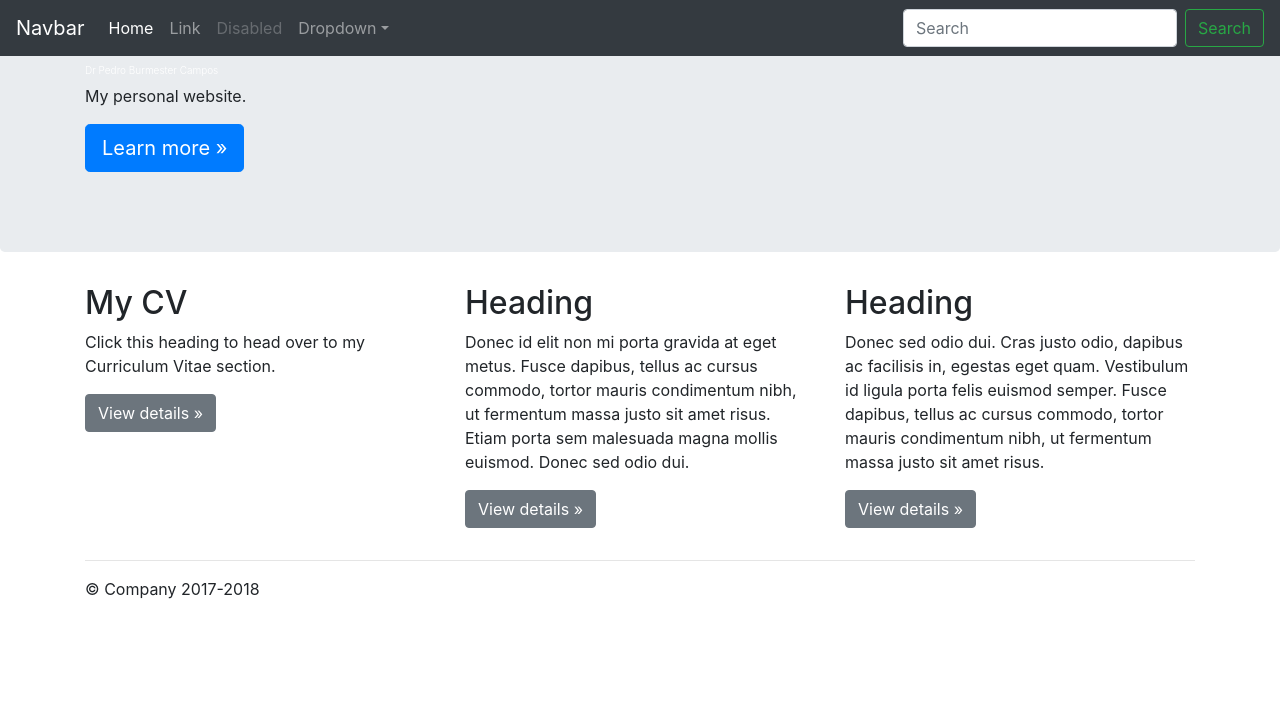
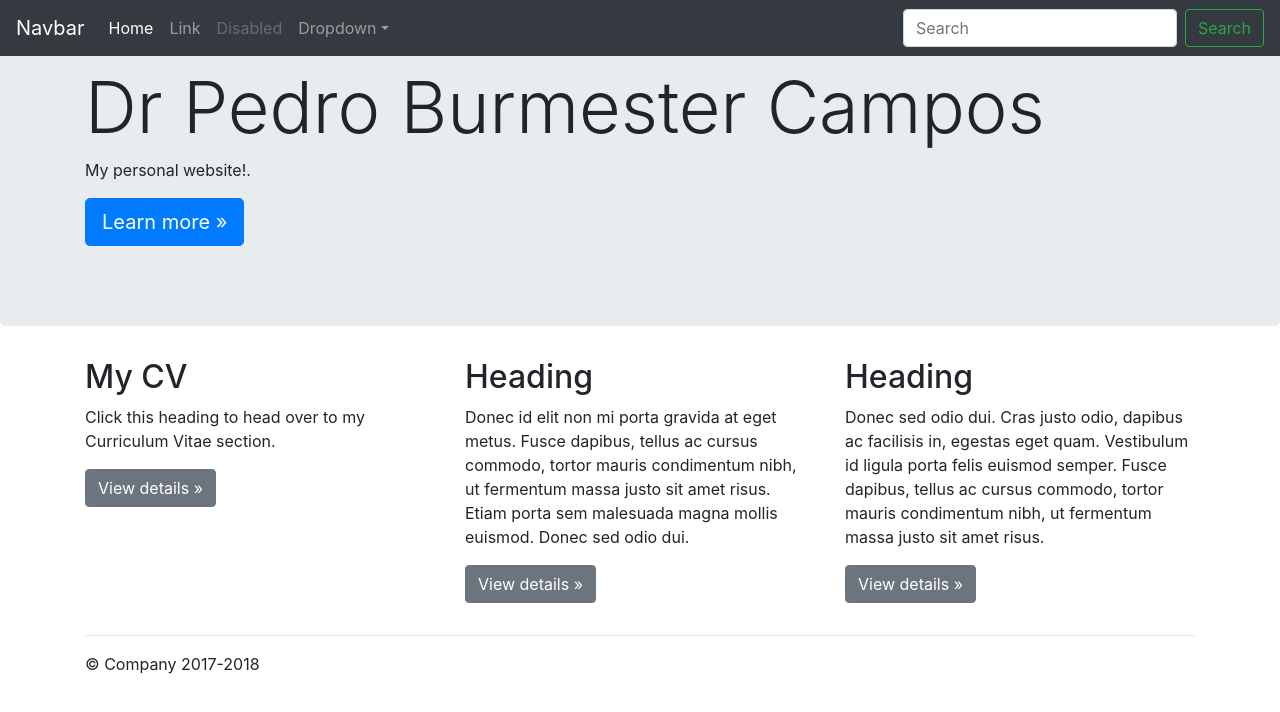
Before and after one commit to pedrobcampos/pedrobcampos.github.io, a plain HTML site: page index.html in a window 1280 px wide. Drawn offline with nearby package versions, Linux system fonts and the light colour scheme.

```diff
--- a/index.html
+++ b/index.html
@@ -57,7 +57,7 @@
       <div class="jumbotron" id="top-jumbo">
         <div class="container" id="top-banner">
           <h1 class="display-3" id="my-name">Dr Pedro Burmester Campos</h1>
-          <p>My personal website.</p>
+          <p>My personal website!.</p>
           <p><a class="btn btn-primary btn-lg" href="#" role="button">Learn more &raquo;</a></p>
         </div>
       </div>
--- a/jumbotron.css
+++ b/jumbotron.css
@@ -21,7 +21,7 @@ body {
   border-radius: 0.3rem;
 }
 
-h1.display-3 {
+h1 .display-3 {
   font-size: 10px;
   color: white;
 }
```
